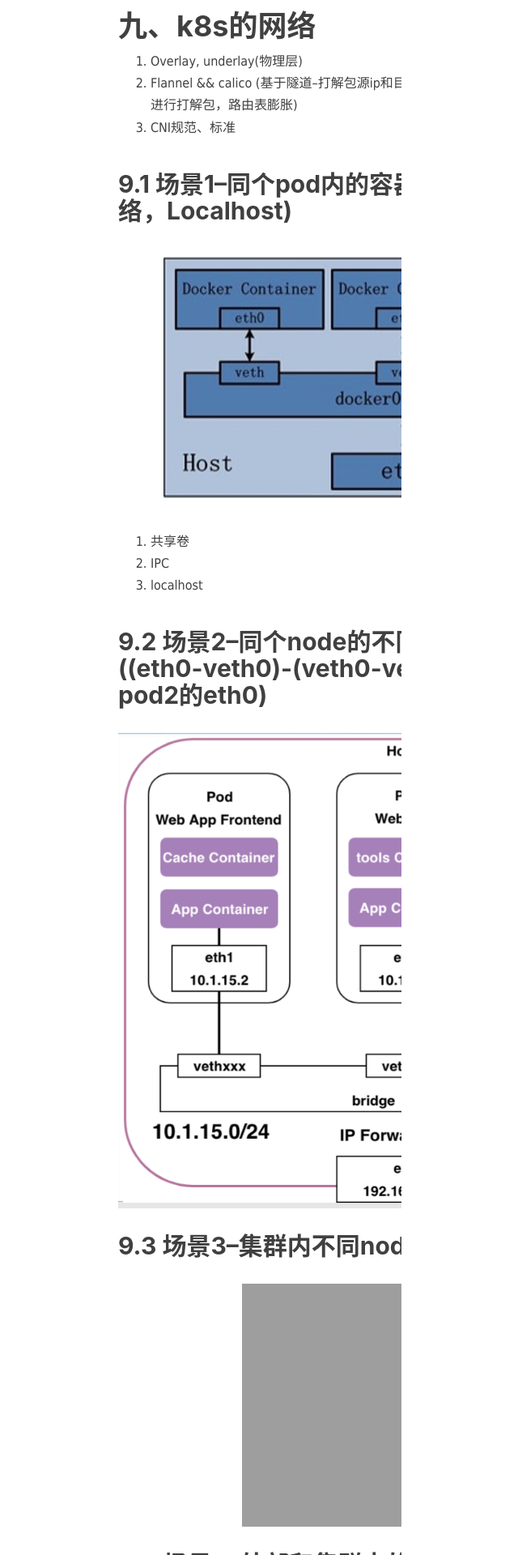
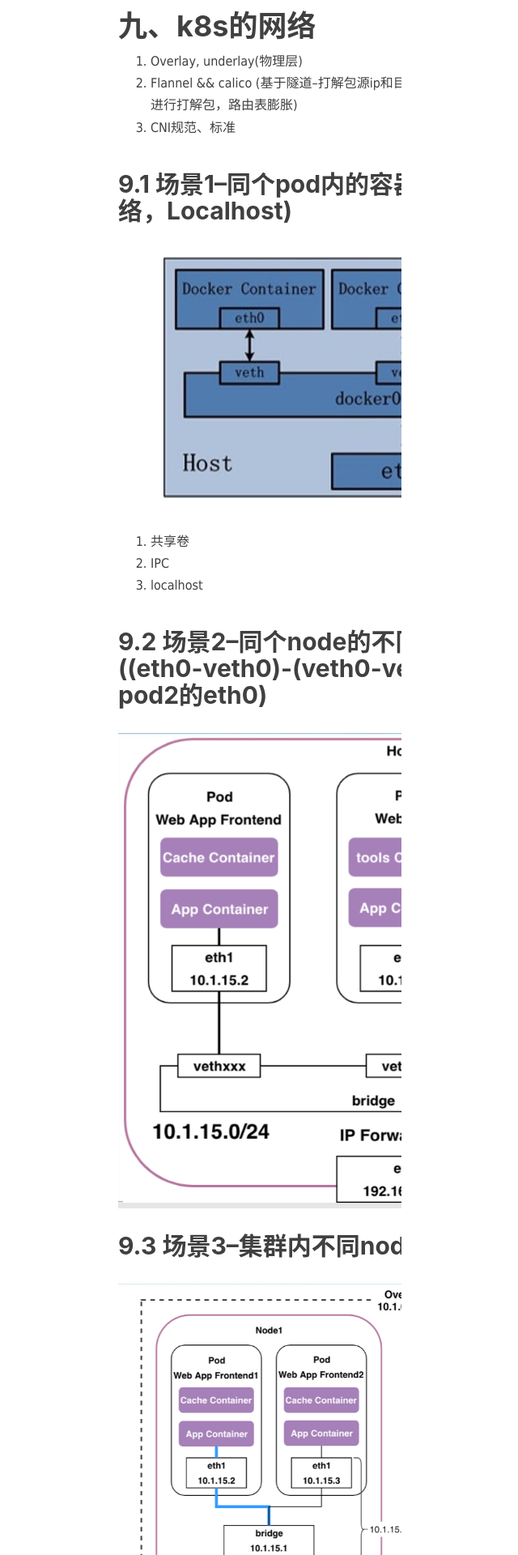
Before and after one commit to deeponder/deeponder.github.io, a Jekyll site: the page built from _posts/2020-10-13-云原生应用与k8s.md, in a window 1280 px wide. Shown: the part 4480-6400 px from the top of the page at 81% size, without its empty margins (424-1064 px from the left). Built offline with Jekyll 4.4.1, drawn with Linux system fonts in a browser that asks for light colours; nearby versions of some CDN libraries; comment, search, counter and statistics services are not loaded.

Commit message:
Update 2020-10-13-云原生应用与k8s.md

```diff
--- a/_posts/2020-10-13-云原生应用与k8s.md
+++ b/_posts/2020-10-13-云原生应用与k8s.md
@@ -118,7 +118,7 @@ spec:
 ![图片描述](https://deeponder.github.io/img/pod-net-alone.png)
 
 ## 9.3 场景3--集群内不同node的容器间通信 (flannel)
-![图片描述](https://deeponder.github.io/img/pode-net-cross-node.png)
+![图片描述](https://deeponder.github.io/img/pod-net-cross-node.png)
 
 ## 9.4 场景4--外部和集群内的容器通信（Service && Ingress）
 1. Service。 enpoints DNS
```
